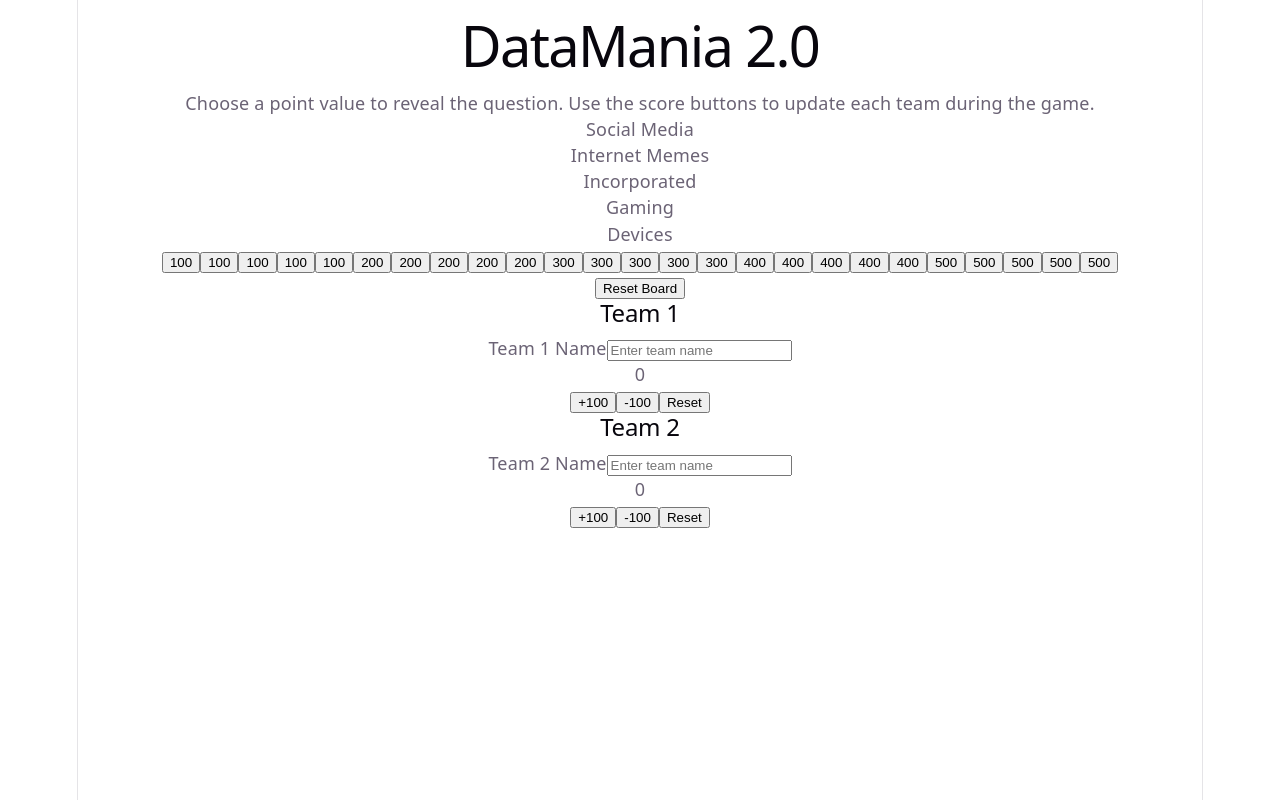
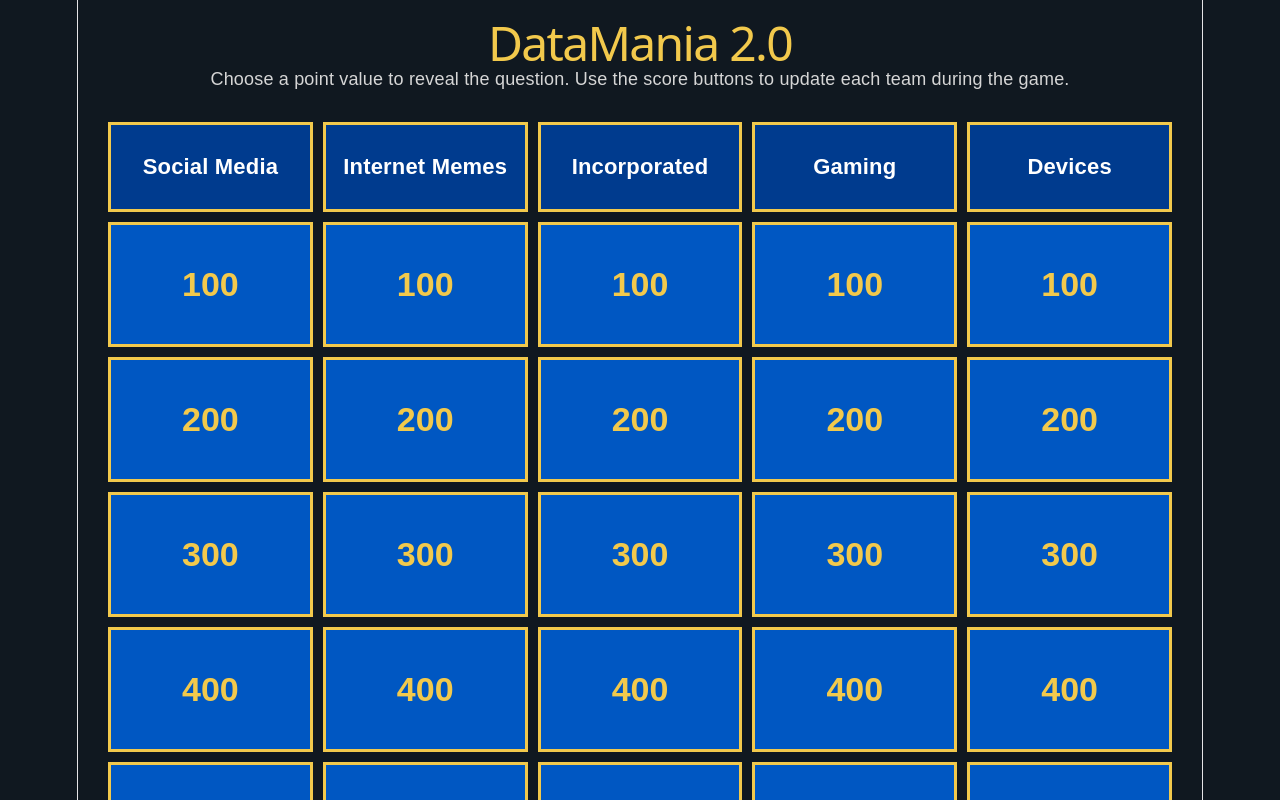
Before and after one commit to GavinNO/Analysis-Design, a React (Vite) app in the folder DataMania/: page / in a window 1280 px wide. Shown: the top 800 px of the page. Built offline with nearby package versions, Linux system fonts and the light colour scheme.

Commit message:
Restructured and updated App.css

```diff
--- a/DataMania/src/App.css
+++ b/DataMania/src/App.css
@@ -1,200 +1,184 @@
-.counter {
+* {
+  box-sizing: border-box;
+}
+
+body {
+  margin: 0;
+  font-family: Arial, Helvetica, sans-serif;
+  background: #101820;
+  color: white;
+}
+
+button {
+  font-family: inherit;
+  cursor: pointer;
+}
+
+.app {
+  min-height: 100vh;
+  padding: 30px;
+}
+
+.top-section {
+  text-align: center;
+  margin-bottom: 30px;
+}
+
+.top-section h1 {
+  font-size: 48px;
+  margin: 0;
+  color: #f2c94c;
+}
+
+.top-section p {
+  font-size: 18px;
+  margin-top: 10px;
+  color: #d6d6d6;
+}
+
+.game-board {
+  display: grid;
+  grid-template-columns: repeat(5, 1fr);
+  gap: 10px;
+  max-width: 1200px;
+  margin: 0 auto;
+}
+
+.category-card {
+  background: #003b8e;
+  color: white;
+  font-weight: bold;
+  font-size: 22px;
+  text-align: center;
+  padding: 20px 10px;
+  border: 3px solid #f2c94c;
+  min-height: 90px;
+  display: flex;
+  align-items: center;
+  justify-content: center;
+}
+
+.question-card {
+  background: #0057c2;
+  color: #f2c94c;
+  font-size: 34px;
+  font-weight: bold;
+  min-height: 125px;
+  padding: 15px;
+  border: 3px solid #f2c94c;
+  transition: 0.2s;
+}
+
+.question-card:hover {
+  background: #006ee6;
+  transform: scale(1.02);
+}
+
+.question-card.revealed {
+  background: #f1f1f1;
+  color: #101820;
+  font-size: 18px;
+  line-height: 1.3;
+  font-weight: normal;
+}
+
+.board-controls {
+  text-align: center;
+  margin: 25px 0;
+}
+
+.board-controls button {
+  background: #f2c94c;
+  color: #101820;
+  border: none;
+  padding: 12px 25px;
+  font-size: 18px;
+  font-weight: bold;
+  border-radius: 8px;
+}
+
+.scoreboard {
+  max-width: 900px;
+  margin: 30px auto 0;
+  display: grid;
+  grid-template-columns: repeat(2, 1fr);
+  gap: 20px;
+}
+
+.team-card {
+  background: #1b2a38;
+  border: 2px solid #f2c94c;
+  border-radius: 12px;
+  padding: 20px;
+  text-align: center;
+}
+
+.team-card h2 {
+  margin-top: 0;
+  color: #f2c94c;
+}
+
+.team-card label {
+  display: block;
+  text-align: left;
+  margin-bottom: 6px;
+  font-weight: bold;
+}
+
+.team-card input {
+  width: 100%;
+  padding: 10px;
   font-size: 16px;
-  padding: 5px 10px;
-  border-radius: 5px;
-  color: var(--accent);
-  background: var(--accent-bg);
-  border: 2px solid transparent;
-  transition: border-color 0.3s;
-  margin-bottom: 24px;
+  margin-bottom: 15px;
+  border-radius: 6px;
+  border: none;
+}
 
-  &:hover {
-    border-color: var(--accent-border);
+.score {
+  font-size: 46px;
+  font-weight: bold;
+  margin: 10px 0 20px;
+}
+
+.score-buttons {
+  display: flex;
+  gap: 10px;
+  justify-content: center;
+}
+
+.score-buttons button {
+  background: #0057c2;
+  color: white;
+  border: none;
+  border-radius: 6px;
+  padding: 10px 14px;
+  font-size: 16px;
+}
+
+.score-buttons button:hover {
+  background: #006ee6;
+}
+
+@media (max-width: 900px) {
+  .game-board {
+    grid-template-columns: repeat(2, 1fr);
   }
-  &:focus-visible {
-    outline: 2px solid var(--accent);
-    outline-offset: 2px;
+
+  .scoreboard {
+    grid-template-columns: 1fr;
   }
 }
 
-.hero {
-  position: relative;
-
-  .base,
-  .framework,
-  .vite {
-    inset-inline: 0;
-    margin: 0 auto;
+@media (max-width: 600px) {
+  .app {
+    padding: 15px;
   }
 
-  .base {
-    width: 170px;
-    position: relative;
-    z-index: 0;
+  .top-section h1 {
+    font-size: 36px;
   }
 
-  .framework,
-  .vite {
-    position: absolute;
-  }
-
-  .framework {
-    z-index: 1;
-    top: 34px;
-    height: 28px;
-    transform: perspective(2000px) rotateZ(300deg) rotateX(44deg) rotateY(39deg)
-      scale(1.4);
-  }
-
-  .vite {
-    z-index: 0;
-    top: 107px;
-    height: 26px;
-    width: auto;
-    transform: perspective(2000px) rotateZ(300deg) rotateX(40deg) rotateY(39deg)
-      scale(0.8);
+  .game-board {
+    grid-template-columns: 1fr;
   }
 }
-
-#center {
-  display: flex;
-  flex-direction: column;
-  gap: 25px;
-  place-content: center;
-  place-items: center;
-  flex-grow: 1;
-
-  @media (max-width: 1024px) {
-    padding: 32px 20px 24px;
-    gap: 18px;
-  }
-}
-
-#next-steps {
-  display: flex;
-  border-top: 1px solid var(--border);
-  text-align: left;
-
-  & > div {
-    flex: 1 1 0;
-    padding: 32px;
-    @media (max-width: 1024px) {
-      padding: 24px 20px;
-    }
-  }
-
-  .icon {
-    margin-bottom: 16px;
-    width: 22px;
-    height: 22px;
-  }
-
-  @media (max-width: 1024px) {
-    flex-direction: column;
-    text-align: center;
-  }
-}
-
-#docs {
-  border-right: 1px solid var(--border);
-
-  @media (max-width: 1024px) {
-    border-right: none;
-    border-bottom: 1px solid var(--border);
-  }
-}
-
-#next-steps ul {
-  list-style: none;
-  padding: 0;
-  display: flex;
-  gap: 8px;
-  margin: 32px 0 0;
-
-  .logo {
-    height: 18px;
-  }
-
-  a {
-    color: var(--text-h);
-    font-size: 16px;
-    border-radius: 6px;
-    background: var(--social-bg);
-    display: flex;
-    padding: 6px 12px;
-    align-items: center;
-    gap: 8px;
-    text-decoration: none;
-    transition: box-shadow 0.3s;
-
-    &:hover {
-      box-shadow: var(--shadow);
-    }
-    .button-icon {
-      height: 18px;
-      width: 18px;
-    }
-  }
-
-  @media (max-width: 1024px) {
-    margin-top: 20px;
-    flex-wrap: wrap;
-    justify-content: center;
-
-    li {
-      flex: 1 1 calc(50% - 8px);
-    }
-
-    a {
-      width: 100%;
-      justify-content: center;
-      box-sizing: border-box;
-    }
-  }
-}
-
-#spacer {
-  height: 88px;
-  border-top: 1px solid var(--border);
-  @media (max-width: 1024px) {
-    height: 48px;
-  }
-}
-
-.ticks {
-  position: relative;
-  width: 100%;
-
-  &::before,
-  &::after {
-    content: '';
-    position: absolute;
-    top: -4.5px;
-    border: 5px solid transparent;
-  }
-
-  &::before {
-    left: 0;
-    border-left-color: var(--border);
-  }
-  &::after {
-    right: 0;
-    border-right-color: var(--border);
-  }
-}
-
-.container {
-  display: grid;
-  grid-template-columns: repeat(5, 200px);
-  background-color: dodgerblue;
-  padding: 10px;
-  gap: 5px;
-}
-
-.container div {
-  background-color: #f1f1f1;
-  padding: 10px;
-  font-size: 30px;
-  text-align: center;
-  color: black;
-}
```
